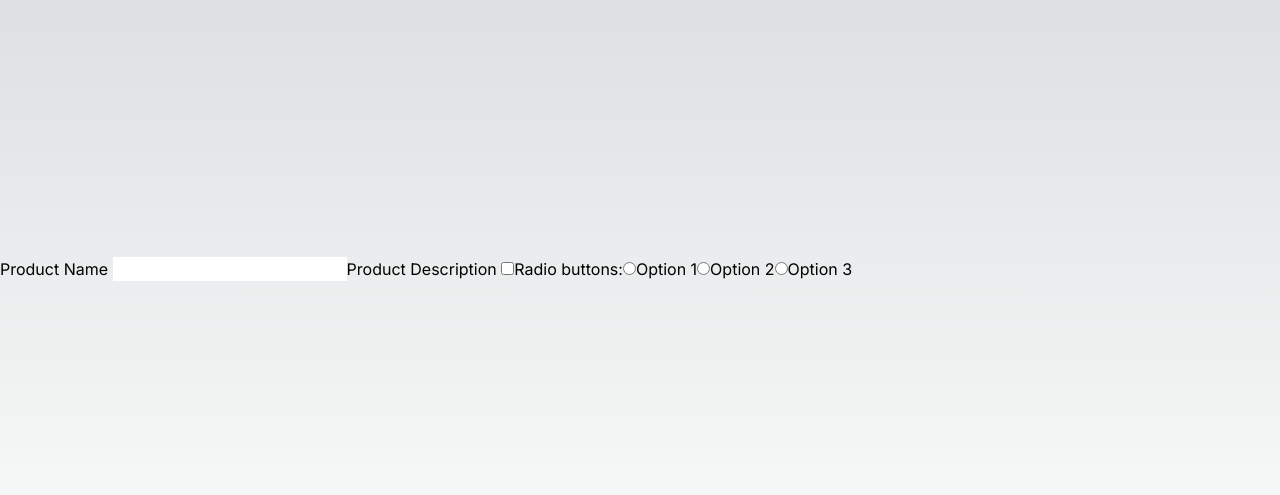
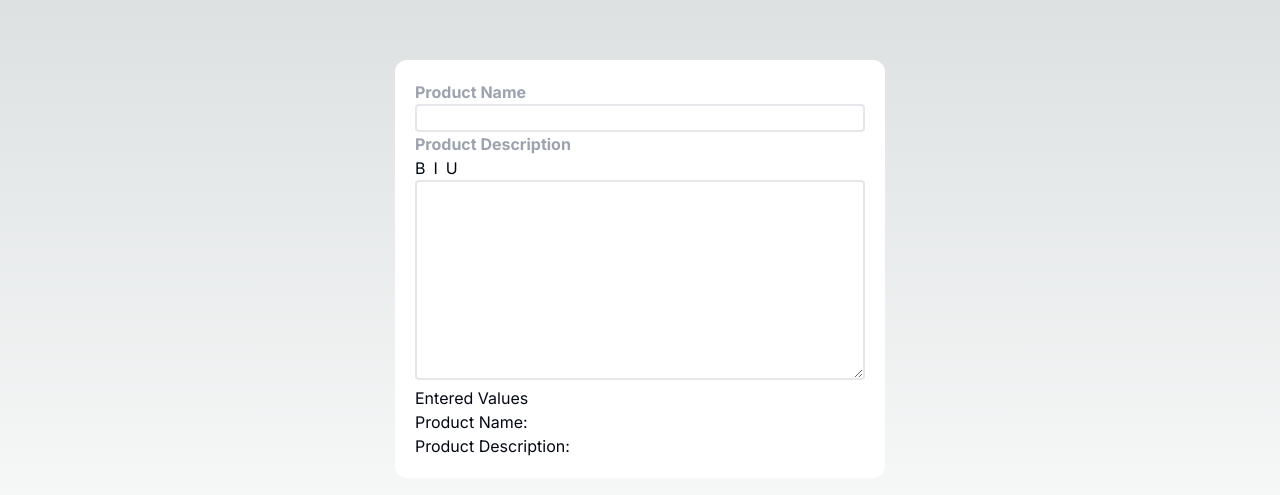
Before and after one commit to JumboCode/theatre-at-first, a Next.js app: page /itemInputSandbox in a window 1280 px wide. Shown: the part 131-626 px from the top of the page. Built offline with nearby package versions, Linux system fonts and the light colour scheme.

Commit message:
input form finished

```diff
--- a/src/app/itemInputSandbox/page.tsx
+++ b/src/app/itemInputSandbox/page.tsx
@@ -2,7 +2,7 @@ import ItemInput from "../../components/itemInputForm";
 
 export default function Preview() {
     return (
-        <main className="h-screen flex items-center">
+        <main className="h-screen flex items-center justify-center space-x-4">
             <ItemInput/>
         </main>
     );
--- a/src/components/itemInputForm.tsx
+++ b/src/components/itemInputForm.tsx
@@ -1,36 +1,70 @@
 "use client";
+import { useState } from 'react';
 
 interface Prop {
 
 }
 
 export default function ItemInput(props: Prop) {
+  const [productName, setProductName] = useState("");
+  const [description, setDescription] = useState("");
+  const [isBold, setIsBold] = useState(false);
+  const [isItalic, setIsItalic] = useState(false);
+  const [isUnderlined, setIsUnderlined] = useState(false);
+
+  const handleBoldClick = (e) => {
+    e.preventDefault();
+    setIsBold(!isBold);
+  };
+
+  const handleItalicClick = (e) => {
+    e.preventDefault();
+    setIsItalic(!isItalic);
+  };
+
+  const handleUnderlineClick = (e) => {
+    e.preventDefault();
+    setIsUnderlined(!isUnderlined);
+  };
+
     return (
-        <>
-          <label>
-            Product Name <input name="ProductName" />
-          </label>
-          <hr/>
-          <label>
-            Product Description <input type="checkbox" name="myCheckbox" />
-          </label>
-          <hr/>
-          <p>
-            Radio buttons:
-            <label>
-              <input type="radio" name="myRadio" value="option1" />
-              Option 1
-            </label>
-            <label>
-              <input type="radio" name="myRadio" value="option2" />
-              Option 2
-            </label>
-            <label>
-              <input type="radio" name="myRadio" value="option3" />
-              Option 3
-            </label>
-          </p>
-          <hr/>
-        </>
+        <div className="outer-box bg-white rounded-xl">
+            <form className="m-5">
+                <div className="text-gray-400 font-bold">Product Name</div>
+                <input className="text-gray-950 rounded border-2" style={{width: "450px"}}
+                        value={productName} onChange={(e) => setProductName(e.target.value)} />
+                <div className="text-gray-400 font-bold">Product Description</div>
+                <div className="text-gray-950">
+                    <button onClick={handleBoldClick}
+                            style={{ fontWeight: isBold ? 'bold' : 'normal', marginRight: '8px',}}>
+                    B
+                    </button>
+                    <button onClick={handleItalicClick}
+                            style={{ fontStyle: isItalic ? 'italic' : 'normal' , marginRight: '8px',}}>
+                    I
+                    </button>
+                    <button onClick={handleUnderlineClick}
+                            style={{ textDecoration: isUnderlined ? 'underline' : 'none' , marginRight: '8px',}}>
+                    U
+                    </button>
+                </div>
+
+                <textarea className="text-gray-950 rounded rounded border-2"
+                          value={description}
+                          onChange={(e) => setDescription(e.target.value)}
+                          style={{
+                              height:"200px",
+                              width: "450px",
+                              fontWeight: isBold ? 'bold' : 'normal',
+                              fontStyle: isItalic ? 'italic' : 'normal',
+                              textDecoration: isUnderlined ? 'underline' : 'none',
+                          }}/>
+                <div className="text-gray-950">
+                  <h2>Entered Values</h2>
+                  <p>Product Name: {productName}</p>
+                  <p>Product Description: {description}</p>
+                </div>
+            </form>
+        </div>
       );
 }
```
